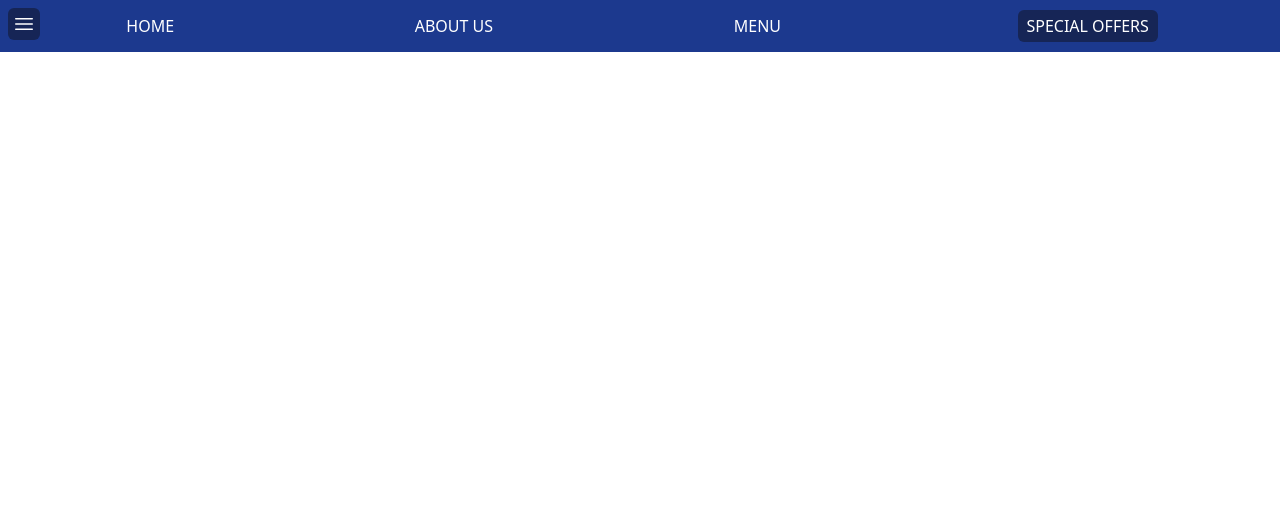
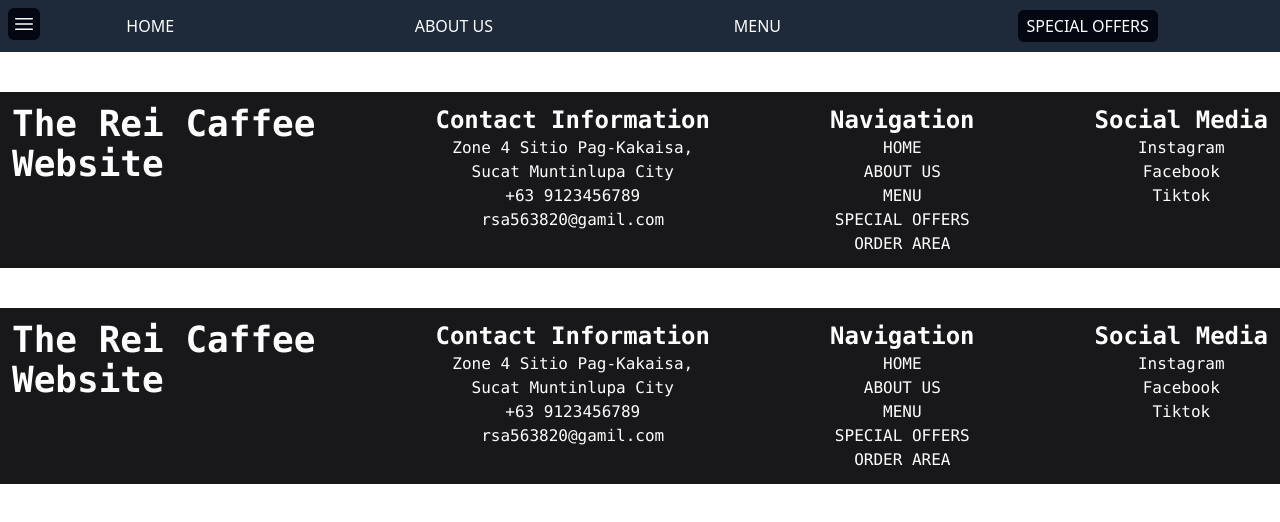
Before and after one commit to ReiMoon72/Cafe, a Vue app: page /footer in a window 1280 px wide. Shown: the top 522 px of the page. Built offline with nearby package versions, Linux system fonts and the light colour scheme.

Commit message:
The full Front-End is Finish

```diff
--- a/src/App.vue
+++ b/src/App.vue
@@ -1,6 +1,7 @@
 <script setup>
 import { RouterView } from "vue-router";
 import Navbar from "./views/Navbar.vue";
+import Footer from "./views/Footer.vue";
 
 </script>
 
@@ -8,6 +9,7 @@ import Navbar from "./views/Navbar.vue";
 
 <Navbar />
 <RouterView />
+<Footer />
 
 </template>
 
--- a/src/router/index.js
+++ b/src/router/index.js
@@ -37,6 +37,11 @@ const router = createRouter({
         path: '/order',
         name: 'Order',
         component: () => import ("../views/Order.vue")
+    },
+    {
+        path: '/footer',
+        name: 'Footer',
+        component: () => import ("../views/Footer.vue")
     }
     ]
 })
--- /dev/null
+++ b/src/views/Footer.vue
@@ -0,0 +1,72 @@
+<script>
+import { ref, reactive } from "vue";
+import { useRouter } from "vue-router";
+
+export default {
+  name: "Footer",
+  setup() {
+    const router = useRouter();
+
+    const Home = () => {
+      router.push({ name: "Home" });
+    };
+
+    const About = () => {
+      router.push({ name: "About" });
+    };
+
+    const SO = () => {
+      router.push({ name: "Offers" });
+    };
+
+    const Menu = () => {
+      router.push({ name: "Menu" });
+    };
+
+    const OA = () => {
+      router.push({ name: "Order" });
+    };
+
+    return { Home, About, SO, Menu, OA };
+  },
+};
+</script>
+
+<template>
+  <!--Start Of Footer-->
+
+  <div
+    class="font-mono flex justify-between flex-col gap-5 p-3 bg-zinc-900 text-white mt-10 md:flex-row"
+  >
+    <!--Start Of Fotter-->
+    <div>
+      <p class="text-4xl text-left">
+        <b
+          >The Rei Caffee <br />
+          Website</b
+        >
+      </p>
+    </div>
+    <div class="text-center flex flex-col">
+      <!--Contacts-->
+      <p class="text-2xl"><b>Contact Information</b></p>
+      <p>Zone 4 Sitio Pag-Kakaisa, <br />Sucat Muntinlupa City</p>
+      <p>+63 9123456789</p>
+      <p>rsa563820@gamil.com</p>
+    </div>
+    <div class="text-center flex flex-col">
+      <p class="text-2xl"><b>Navigation</b></p>
+      <button @click="Home">HOME</button>
+      <button @click="About">ABOUT US</button>
+      <button @click="Menu">MENU</button>
+      <button @click="SO">SPECIAL OFFERS</button>
+      <button @click="OA">ORDER AREA</button>
+    </div>
+    <div class="text-center flex flex-col">
+      <p class="text-2xl"><b>Social Media</b></p>
+      <button>Instagram</button>
+      <button>Facebook</button>
+      <button>Tiktok</button>
+    </div>
+  </div>
+</template>
--- a/src/views/Home.vue
+++ b/src/views/Home.vue
@@ -1,11 +1,16 @@
 <script>
-import { ref, reactive } from "vue";
+import { ref, onMounted } from "vue";
 import { useRouter } from "vue-router";
 
 export default {
   name: "Home",
   setup() {
     const router = useRouter();
+    const show = ref(false);
+
+    onMounted(() => {
+      show.value = true;
+    });
 
     const cotactBtn = () => {
       router.push({ name: "Order" });
@@ -23,33 +28,46 @@ export default {
       router.push({ name: "Drinks" });
     };
 
-    return { cotactBtn, menuBtn, foodBtn, drinkBtn };
+    return { cotactBtn, menuBtn, foodBtn, drinkBtn, show };
   },
 };
 </script>
 
 <template>
+  <transition
+    enter-active-class="transition duration-700 ease-out"
+    enter-from-class="opacity-0 translate-y-10"
+    enter-to-class="opacity-100 translate-y-0"
+  >
+    <div v-if="show">
       <!--Hero-->
       <div
         class="flex justify-evenly items-center flex-col p-5 md:flex-row-reverse"
       >
-    <img class="h-80" src="/public/images/kape.jpg" />
+        <img
+          class="h-80 rounded-xl hover:scale-105 transition duration-500"
+          src="/images/kape.jpg"
+        />
+
         <div>
           <h2 class="text-3xl">
-        <b
-          >Were you can chill, <br />
-          and forget your Problems</b
-        >
+            <b>
+              Were you can chill, <br />
+              and forget your Problems
+            </b>
           </h2>
-      <p>Have a drink and chill before Disater</p>
+
+          <p>Have a drink and chill before Disaster</p>
+
           <button
-        class="bg-cyan-900 text-white p-2 m-1 rounded-sm cursor-pointer"
+            class="bg-cyan-900 text-white p-2 m-1 rounded-sm cursor-pointer hover:scale-105 transition duration-300"
             @click="cotactBtn"
           >
             <b>Order Now!!</b>
           </button>
+
           <button
-        class="bg-gray-700 text-white p-2 w-20 rounded-sm cursor-pointer"
+            class="bg-gray-700 text-white p-2 w-20 rounded-sm cursor-pointer hover:scale-105 transition duration-300"
             @click="menuBtn"
           >
             <b>Menu</b>
@@ -58,20 +76,39 @@ export default {
       </div>
 
       <!--Selective Foods-->
-
-  <h1 class="text-2xl text-center p-10"><b>Our Food Section</b></h1>
+      <h1 class="text-2xl text-center p-2">
+        <b>Our Food Section</b>
+      </h1>
 
       <!--Menu-->
       <div class="p-5">
-    <!--Images-->
-    <div class="flex justify-around items-center flex-col p-2 md:flex-row">
-      <div class="text-center">
-        <img class="w-90 p-5 rounded-xl" src="/public/images/pod.png" />
+        <div
+          class="flex justify-around items-center flex-col p-2 md:flex-row"
+        >
+          <!--Food-->
+          <div
+            class="text-center hover:scale-105 transition duration-300 cursor-pointer"
+            @click="foodBtn"
+          >
+            <img
+              class="w-90 p-5 rounded-xl"
+              src="/images/pod.png"
+            />
             <h1 class="text-2xl"><b>Lots of Food</b></h1>
-        <p class="p-1">Lots of food brings endless flavors to the table.</p>
+            <p class="p-1">
+              Lots of food brings endless flavors to the table.
+            </p>
           </div>
-      <div class="text-center">
-        <img class="w-90 p-5 rounded-xl" src="/public/images/inom.png" />
+
+          <!--Drinks-->
+          <div
+            class="text-center hover:scale-105 transition duration-300 cursor-pointer"
+            @click="drinkBtn"
+          >
+            <img
+              class="w-90 p-5 rounded-xl"
+              src="/images/inom.png"
+            />
             <h1 class="text-2xl"><b>Refreshing Drinks</b></h1>
             <p class="p-1">
               Refreshing drinks keep you cool and energized all day.
@@ -81,48 +118,63 @@ export default {
       </div>
 
       <!--Special Offers-->
-  <div class="bg-blue-950 h-200 md:h-100">
-    <h1 class="text-center text-white text-3xl p-4">
+      <div class="bg-gray-800 h-200 md:h-75">
+        <h1 class="text-center text-white text-3xl p-2.5">
           <b>Special Offers</b>
         </h1>
+
         <div
-      class="flex justify-around items-center text-center flex-col gap-2 text-white md:flex-row md:text-justify md:p-3"
+          class="flex justify-around items-center text-center flex-col gap-4 text-white md:flex-row md:text-justify md:p-2"
         >
-      <!--20% Cake Discount-->
-      <div class="bg-gray-800 w-80 p-5 rounded-md text-center">
+          <!--Cake Discount-->
+          <div
+            class="bg-gray-700 w-80 p-3.5 rounded-md text-center flex flex-col gap-2 hover:-translate-y-2 hover:shadow-xl transition duration-300"
+          >
             <h2 class="text-2xl"><b>20% Cake Discount</b></h2>
+
             <p>
-          Indulge in your favorite slice of happiness with our special 20% cake
-          discount! Whether you're craving chocolate cakes, cheesecake, or
-          something fruity, now is the perfect time to enjoy more sweetness for
-          less
+              Indulge in your favorite slice of happiness with our special
+              20% cake discount! Whether you're craving chocolate cakes,
+              cheesecake, or something fruity, now is the perfect time to
+              enjoy more sweetness for less.
             </p>
           </div>
-      <!--50% Couple Discount-->
-      <div class="bg-gray-800 p-5 rounded-md text-center w-80">
+
+          <!--Couple Discount-->
+          <div
+            class="bg-gray-700 p-3.5 rounded-md text-center w-80 hover:-translate-y-2 hover:shadow-xl transition duration-300"
+          >
             <h2 class="text-2xl"><b>50% Couple Discount</b></h2>
+
             <p>
-          Celebrate love with a special treat! Couples enjoy 50% OFF and create
-          sweet memories together. Bring your favorite person and let love (and
-          dessert) fill the table.
+              Celebrate love with a special treat! Couples enjoy 50% OFF
+              and create sweet memories together. Bring your favorite
+              person and let love (and dessert) fill the table.
             </p>
           </div>
-      <!--Anniversary Discount Special-->
-      <div class="bg-gray-800 p-3 rounded-md text-center w-80">
+
+          <!--Anniversary Discount-->
+          <div
+            class="bg-gray-700 p-3.5 rounded-md text-center w-80 hover:-translate-y-2 hover:shadow-xl transition duration-300"
+          >
             <h2 class="text-2xl">
-          <b
-            >Anniversary Discount <br />
-            Special</b
-          >
+              <b>
+                Anniversary Discount <br />
+                Special
+              </b>
             </h2>
+
             <p>
-          It's your Anniversary! To thank you for your love and support, we're
-          offering exclusive discounts on your favorite treats. Come celebrate
-          with us and make the day extra sweet!
+              It's your Anniversary! To thank you for your love and
+              support, we're offering exclusive discounts on your
+              favorite treats. Come celebrate with us and make the day
+              extra sweet!
             </p>
           </div>
         </div>
       </div>
+    </div>
+  </transition>
 </template>
 
 <style scoped></style>
--- a/src/views/Navbar.vue
+++ b/src/views/Navbar.vue
@@ -26,7 +26,7 @@ export default {
 <template>
   <nav>
     <button
-      class="absolute bg-blue-950 text-white p-1 rounded-md w-8 m-2 hover:bg-blue-900 duration-70 ease-in active:bg-blue-700"
+      class="absolute bg-gray-950 text-white p-1 rounded-md w-8 m-2 hover:bg-gray-900 duration-70 ease-in active:bg-gray-700"
       @click="navbarClose"
     >
       <svg
@@ -44,29 +44,29 @@ export default {
         />
       </svg>
     </button>
-    <div class="bg-blue-900 text-white p-0.5" v-show="navbar">
+    <div class="bg-gray-800 text-white p-0.5" v-show="navbar">
       <div
         class="flex justify-around items-center flex-col p-2 md:flex-row gap-2"
 
       >
         <router-link
-          class="hover:bg-blue-800 rounded-md p-1 hover:text-white active:bg-blue-800 duration-300 ease-in"
+          class="hover:bg-gray-700 rounded-md p-1 hover:text-white active:bg-gray-800 duration-300 ease-in"
           :to="{ name: 'Home' }"
           >HOME</router-link
         >
         <router-link
-          class="hover:bg-blue-800 rounded-md p-1 hover:text-white duration-300 ease-in"
+          class="hover:bg-gray-700 rounded-md p-1 hover:text-white duration-300 ease-in"
           :to="{ name: 'About' }"
           >ABOUT US</router-link
         >
         <router-link
-          class="hover:bg-blue-800 rounded-md p-1 hover:text-white duration-300 ease-in"
+          class="hover:bg-gray-700 rounded-md p-1 hover:text-white duration-300 ease-in"
           :to="{ name: 'Menu' }"
           >MENU</router-link
         >
         <button
           @click="contactBtn"
-          class="bg-blue-950 text-white p-1 rounded-md hover:bg-blue-900 w-35 duration-300 ease-in active:bg-blue-600"
+          class="bg-gray-950 text-white p-1 rounded-md hover:bg-gray-900 w-35 duration-300 ease-in active:bg-gray-600"
         >
           SPECIAL OFFERS
         </button>
--- a/src/views/Order.vue
+++ b/src/views/Order.vue
@@ -33,6 +33,10 @@ export default {
 
     const confirmOrderBtn = () => {
       alert("Your order has been placed!!");
+      userName.value = ''
+      juiced.value = ''
+      poooooods.value = ''
+      console.log("Order is Success")
     };
 
     const juiced = ref("");
```
Lines whose indentation alone changed are shown as unchanged.
